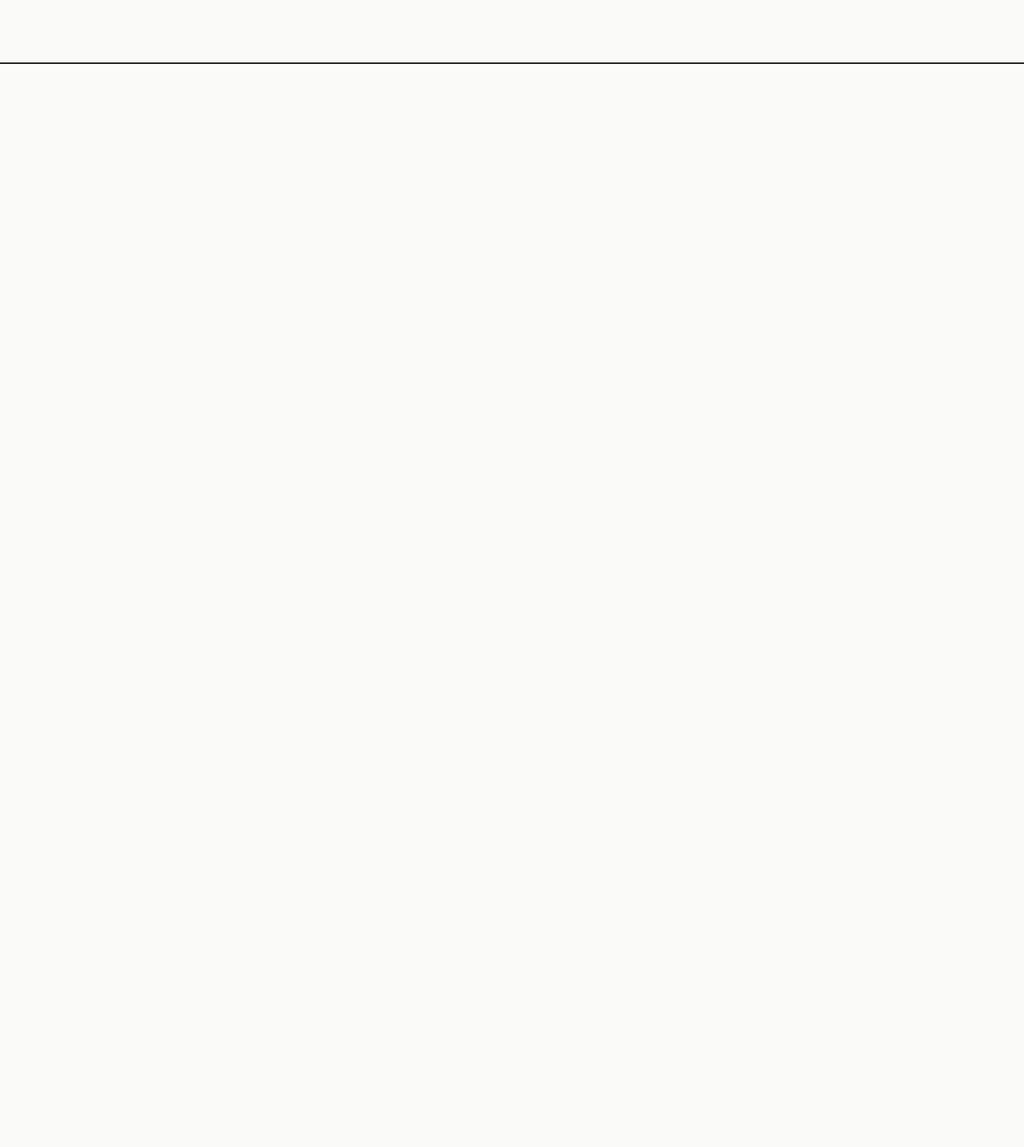
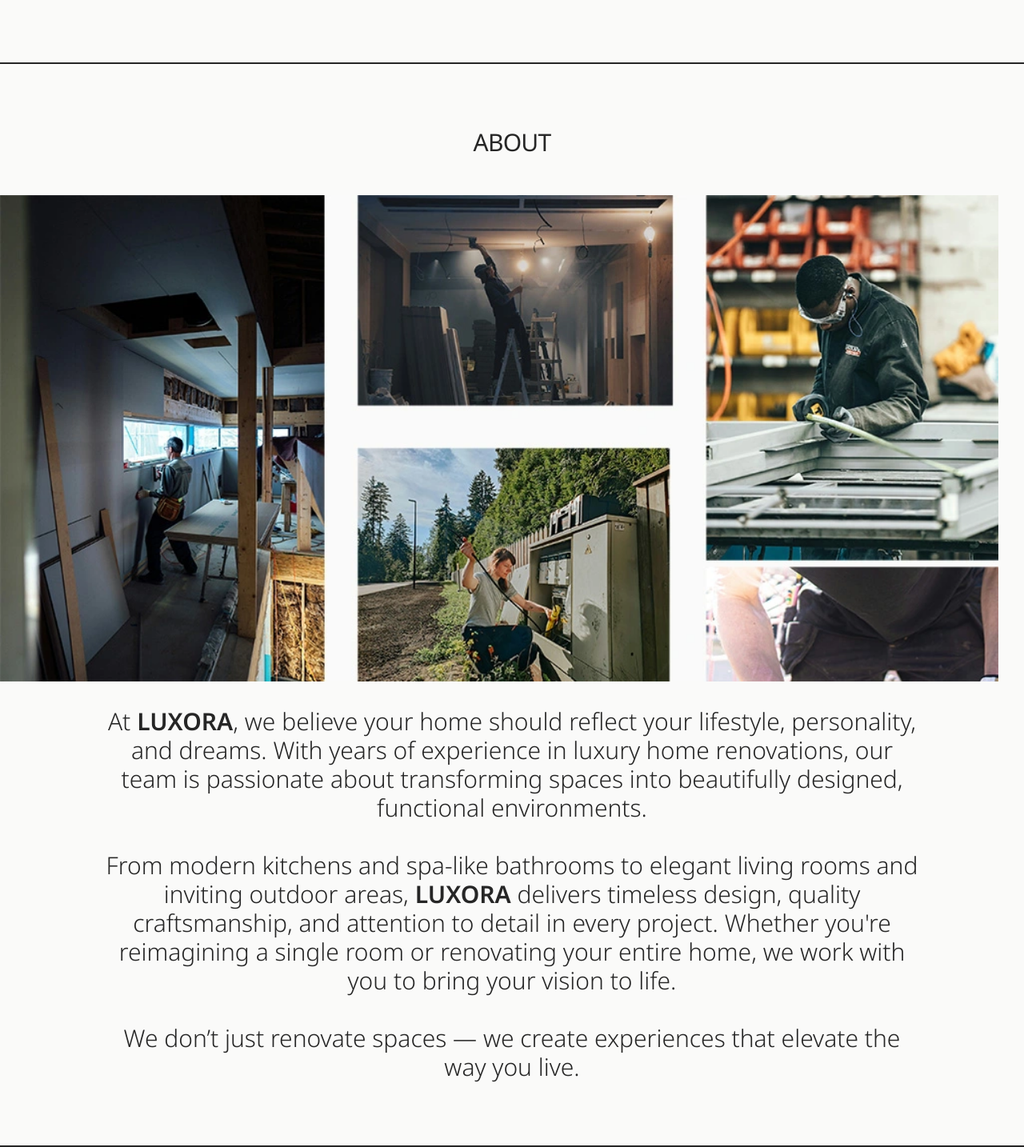
Before and after one commit to Vedu-07/Luxora, a React (Vite) app: page / in a window 1280 px wide. Shown: the part 4708-6142 px from the top of the page at 80% size. Before the commit the page ends 4788 px from the top, so only its background shows below. Built offline with nearby package versions, Linux system fonts and the light colour scheme.

Commit message:
About Section Done

```diff
--- a/src/App.jsx
+++ b/src/App.jsx
@@ -2,6 +2,7 @@
 import Hero from "./components/Hero"
 import Services from "./components/Services"
 import Portfolio from "./components/Portfolio"
+import About from "./components/About"
 function App() {
   return (
     <main className='overflow-x-hidden antialiased text-neutral-800 '>
@@ -9,6 +10,7 @@
         <Hero/>
         <Services/>
         <Portfolio/>
+        <About/>
     </main>
   )
 }
--- /dev/null
+++ b/src/components/About.jsx
@@ -0,0 +1,23 @@
+import aboutImage from "../assets/about.webp";
+
+const About = () => {
+  return (
+    <section className="max-w-7xl mx-auto border-b-2 mt-20" id="about">
+      <h2 className="text-xl lg:text-3xl tracking-tight text-center uppercase mb-12 mx-4">
+        About
+      </h2>
+      <div className="flex flex-col items-center lg:space-x-8 mx-4 mb-20">
+        <img src={aboutImage} alt="About L U X O R A" className="w-full h-auto" />
+        <p className="text-lg lg:text-3xl font-light text-center max-w-5xl mx-auto mt-8">
+          At <span className="font-semibold">LUXORA</span>, we believe your home should reflect your lifestyle, personality, and dreams. With years of experience in luxury home renovations, our team is passionate about transforming spaces into beautifully designed, functional environments.
+          <br /><br />
+          From modern kitchens and spa-like bathrooms to elegant living rooms and inviting outdoor areas, <span className="font-semibold">LUXORA</span> delivers timeless design, quality craftsmanship, and attention to detail in every project. Whether you're reimagining a single room or renovating your entire home, we work with you to bring your vision to life.
+          <br /><br />
+          We don’t just renovate spaces — we create experiences that elevate the way you live.
+        </p>
+      </div>
+    </section>
+  );
+};
+
+export default About;
```
